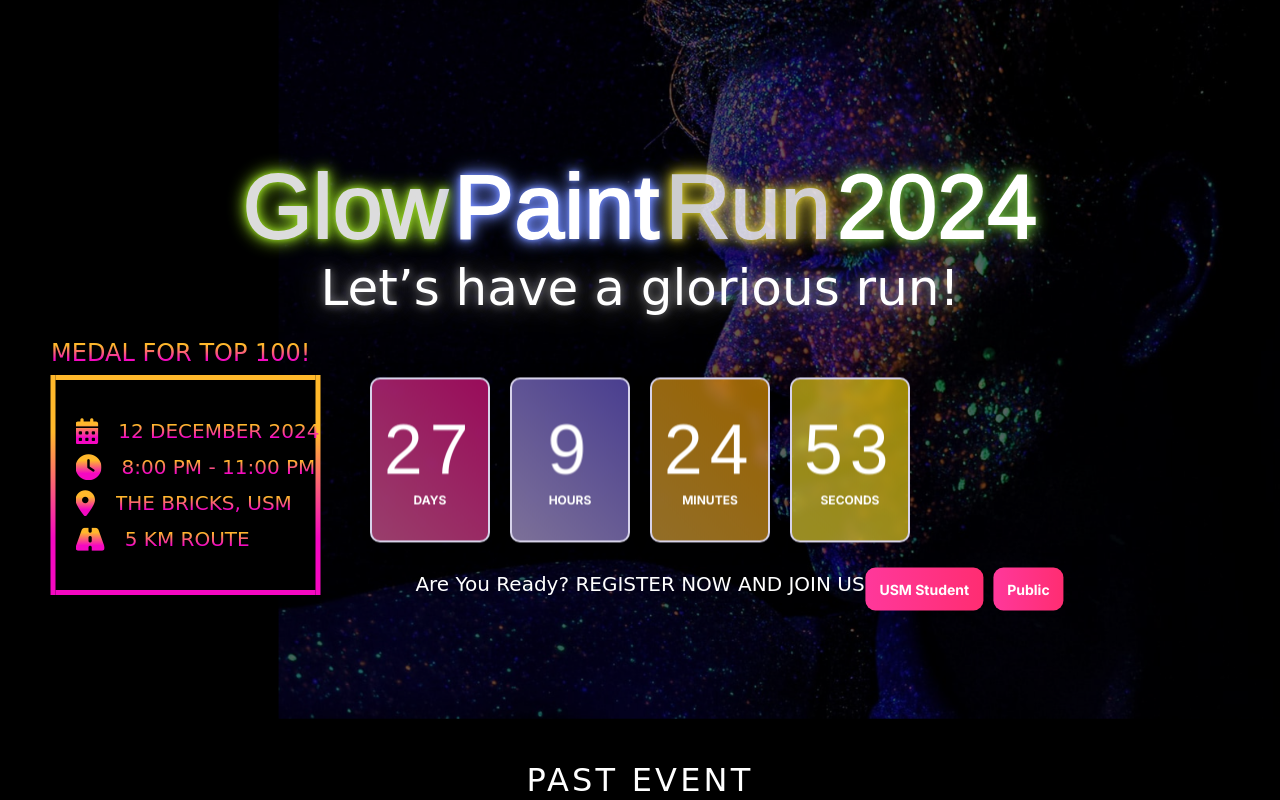
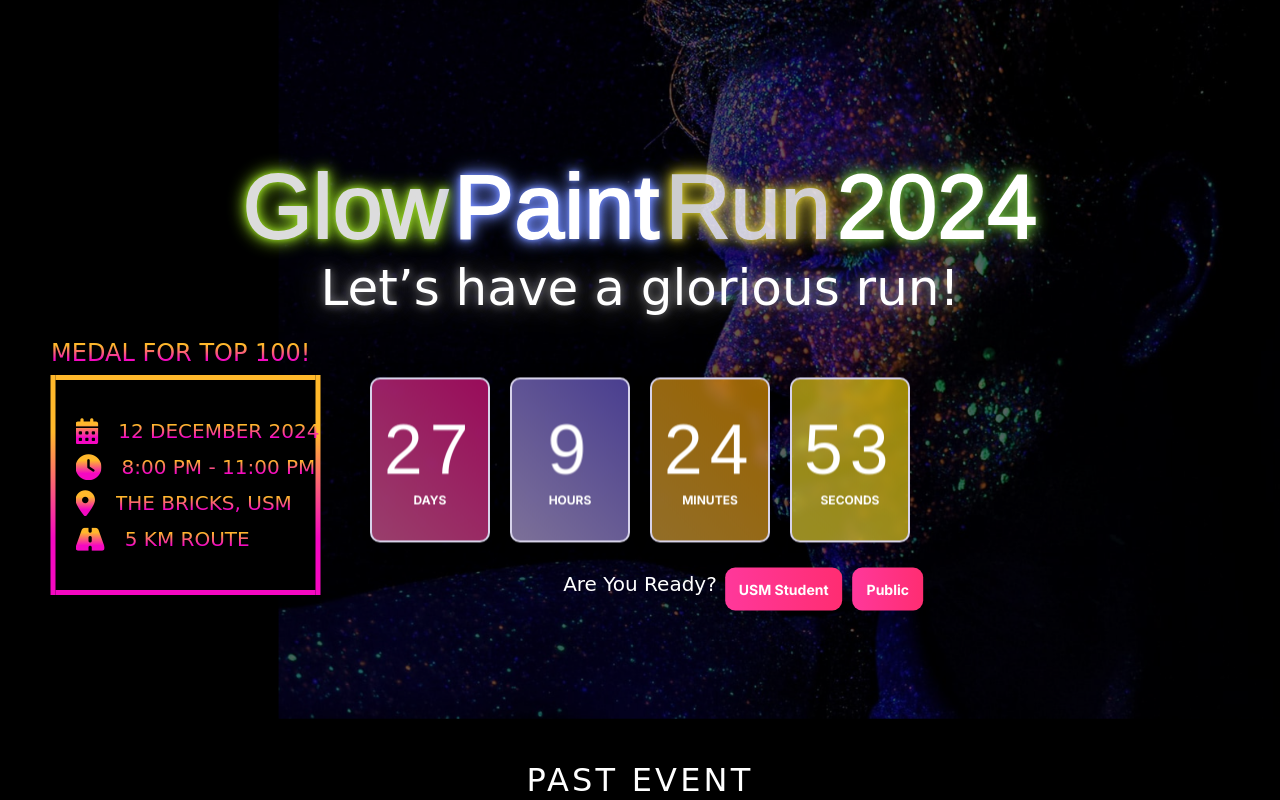
Before and after one commit to HappySmilingg/GlowPaintRunEMS, a Flask app: page / in a window 1280 px wide. Shown: the part 61-861 px from the top of the page. Run offline with Flask 3, Linux system fonts and the light colour scheme; some web fonts are replaced.

Commit message:
homepage update

```diff
--- a/static/homepage.css
+++ b/static/homepage.css
@@ -329,8 +329,8 @@ input[type="radio"]:hover {
 .register-section {
     position: absolute;
     top: 50%;
-    left: 80%;
-    transform: translate(-80%, -50%);
+    left: 67%;
+    transform: translate(-67%, -50%);
 }
 
 .register-text {
@@ -360,7 +360,7 @@ input[type="radio"]:hover {
 button {
   padding: 13px 14px;
   background: linear-gradient(90deg, #ff389b 0%, #ff275d 50%, #9934ff 100%);
-  background-size: 300%; /* Expands for smooth transition */
+  background-size: 300%;
   border-radius: 10px;
   color: white;
   font-size: 14px;
--- a/templates/Public/homepage.html
+++ b/templates/Public/homepage.html
@@ -12,7 +12,7 @@
     <link href="https://fonts.googleapis.com/css2?family=Irish+Grover&display=swap" rel="stylesheet">
     <!-- Inter text (for content) -->
     <link href="https://fonts.googleapis.com/css2?family=Inter:wght@400;500;700&display=swap" rel="stylesheet">
-  </head>
+</head>
 
 <body>
     <div class="header">
@@ -69,7 +69,7 @@
             <div class="time-number" id="seconds"></div>
             <div class="time-label">SECONDS</div>
           </div>
-          <div class="timer-text">Are You Ready? REGISTER NOW AND JOIN US</div>
+          <div class="timer-text">Are You Ready?</div>
         </div>
 
 
```
